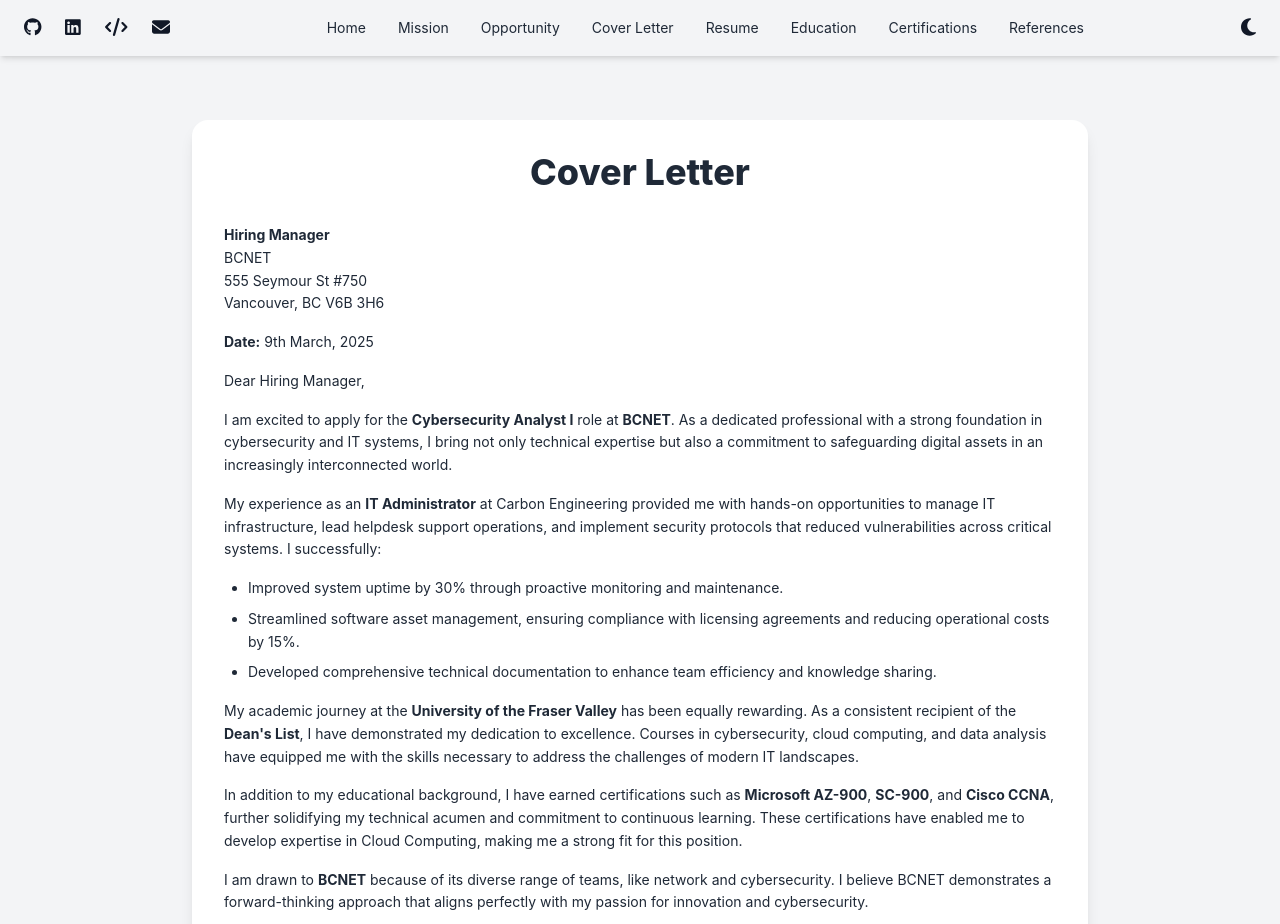
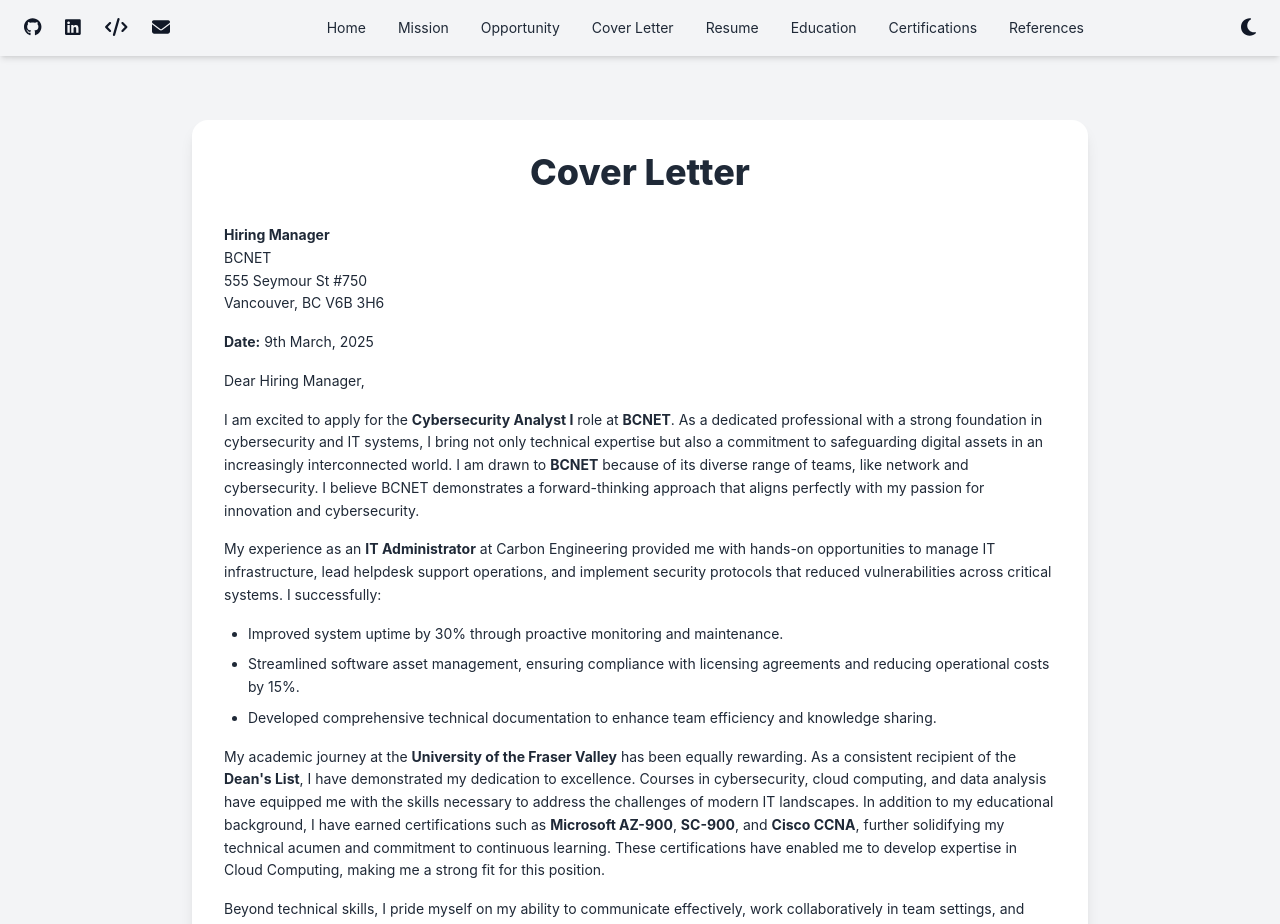
Before and after one commit to whoyugamarora/devfolio-react, a React (Create React App) app: page /coverletter in a window 1280 px wide. Shown: the top 924 px of the page. Built offline with nearby package versions, Linux system fonts and the light colour scheme.

Commit message:
Modify Cover Letter

```diff
--- a/src/Pages/CoverLetter.jsx
+++ b/src/Pages/CoverLetter.jsx
@@ -48,7 +48,8 @@
                         <p>
                             I am excited to apply for the <strong>Cybersecurity Analyst I</strong> role at <strong>BCNET</strong>. As a
                             dedicated professional with a strong foundation in cybersecurity and IT systems, I bring not only technical
-                            expertise but also a commitment to safeguarding digital assets in an increasingly interconnected world.
+                            expertise but also a commitment to safeguarding digital assets in an increasingly interconnected world. I am drawn to <strong>BCNET</strong> because of its diverse range of teams, like network and cybersecurity. I believe BCNET demonstrates a forward-thinking approach that aligns perfectly with my passion for innovation and
+                            cybersecurity.
                         </p>
 
                         {/* Key Skills and Achievements */}
@@ -71,19 +72,13 @@
                             My academic journey at the <strong>University of the Fraser Valley</strong> has been equally rewarding. As
                             a consistent recipient of the <strong>Dean's List</strong>, I have demonstrated my dedication to excellence.
                             Courses in cybersecurity, cloud computing, and data analysis have equipped me with the skills necessary to
-                            address the challenges of modern IT landscapes.
-                        </p>
-
-                        {/* Certifications */}
-                        <p>
-                            In addition to my educational background, I have earned certifications such as <strong>Microsoft AZ-900</strong>, <strong>SC-900</strong>, and <strong>Cisco CCNA</strong>, further
+                            address the challenges of modern IT landscapes. In addition to my educational background, I have earned certifications such as <strong>Microsoft AZ-900</strong>, <strong>SC-900</strong>, and <strong>Cisco CCNA</strong>, further
                             solidifying my technical acumen and commitment to continuous learning. These certifications have enabled me to develop expertise in Cloud Computing, making me a strong fit for this position.
                         </p>
 
                         {/* Alignment with the Company */}
                         <p>
-                            I am drawn to <strong>BCNET</strong> because of its diverse range of teams, like network and cybersecurity. I believe BCNET demonstrates a forward-thinking approach that aligns perfectly with my passion for innovation and
-                            cybersecurity.
+
                         </p>
 
                         {/* Soft Skills */}
```
